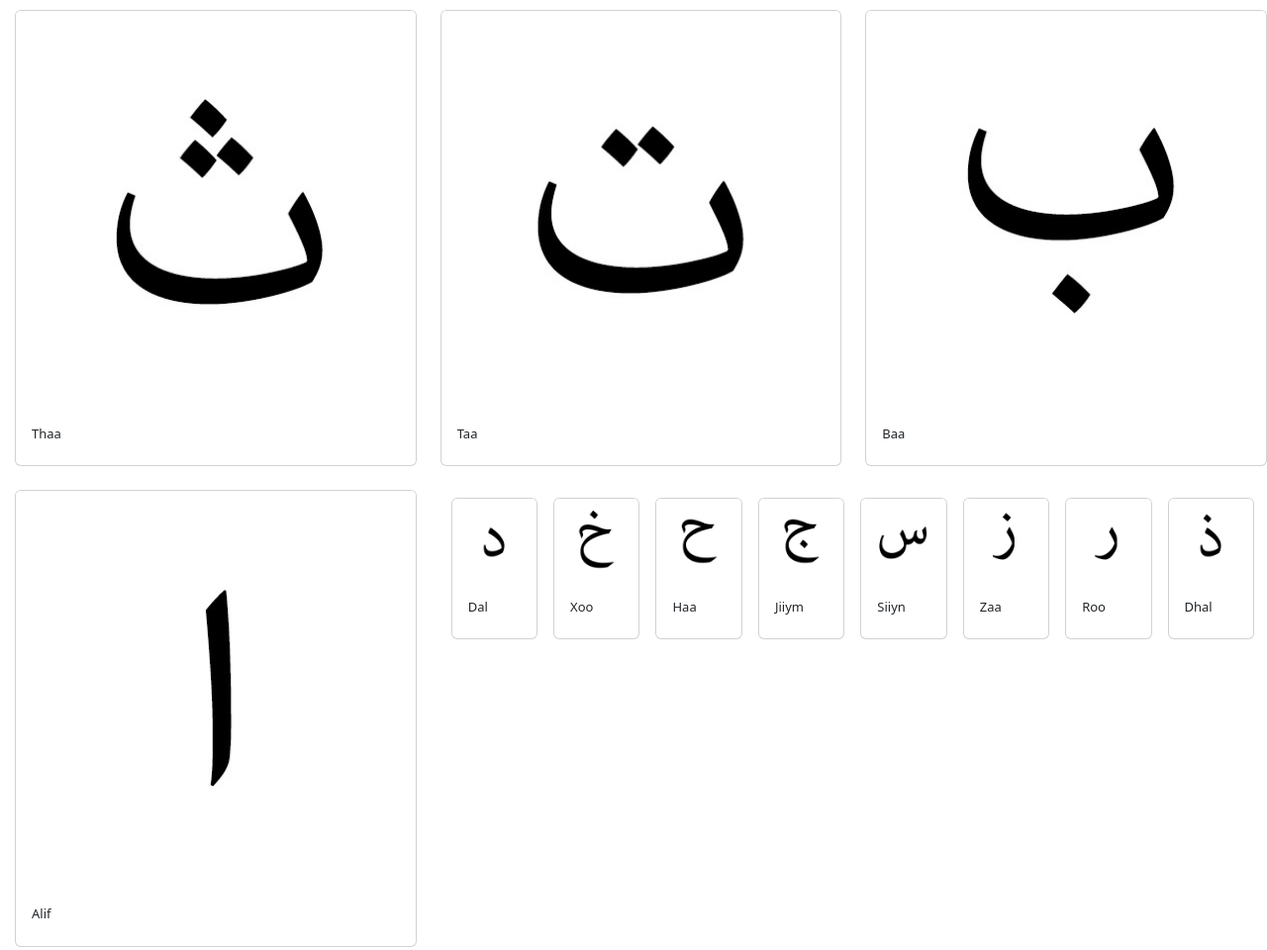
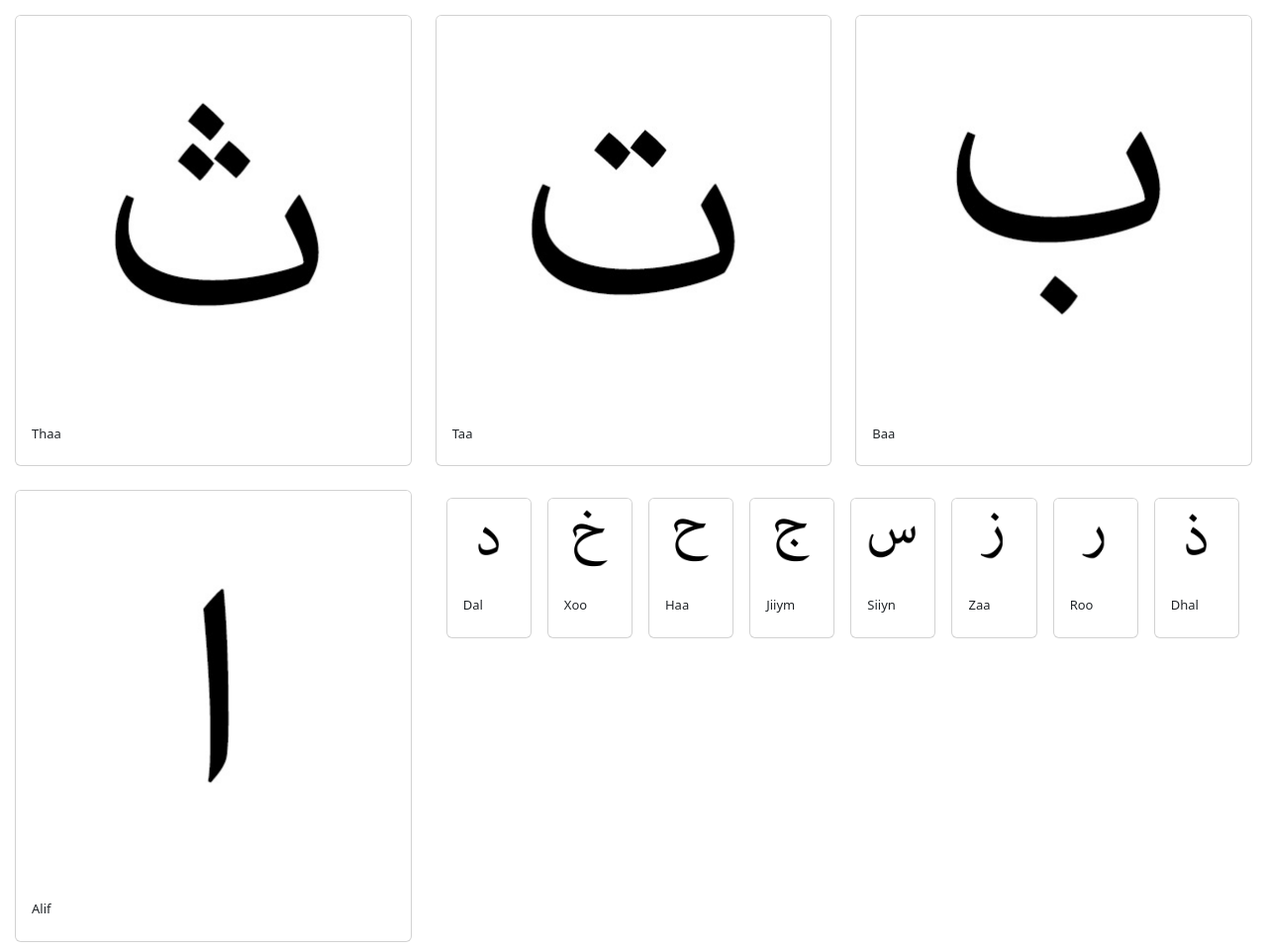
Before and after one commit to abdullohabdurahmonov/learn-arabic-alphabet, a plain HTML site: page index.html in a window 1280 px wide. Shown: the top 960 px of the page at 99% size. Drawn offline with nearby package versions, Linux system fonts and the light colour scheme.

Commit message:
Update style.css

```diff
--- a/style.css
+++ b/style.css
@@ -2,7 +2,7 @@
     box-sizing: border-box;
 }
 .box{
-    margin: 10px 0px 0px 15px;
+    margin:15px 15px 0px 15px;
 }
 .card-title{
     font-size: small;
```
